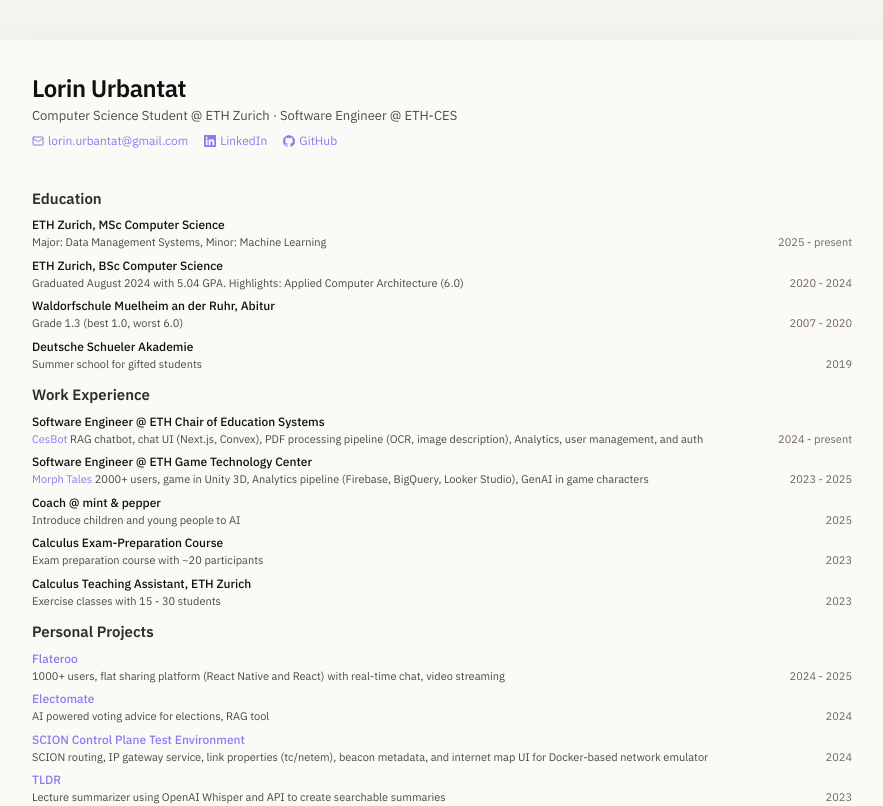
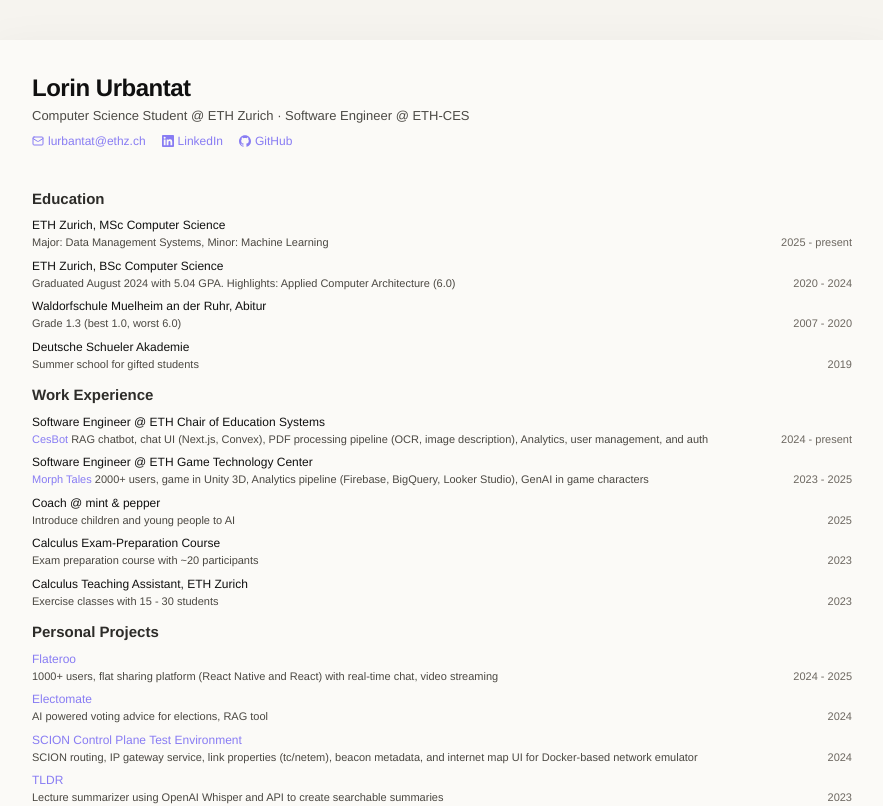
Before and after one commit to Bruol/CV, a React app: page /opencca/cv in a window 1280 px wide. Shown: the top 806 px of the page, without its empty margins (198-1081 px from the left). Built offline with nearby package versions, Linux system fonts and the light colour scheme; the HTML template or start-up script is replaced by a standard one; a web font is replaced by a local one.

Commit message:
added different font

```diff
--- a/scripts/export-pdf.ts
+++ b/scripts/export-pdf.ts
@@ -7,6 +7,7 @@
 
 const ROUTES = [
   { path: '/', filename: 'cv.pdf' },
+  { path: '/opencca/cv', filename: 'opencca-cv.pdf' },
 ]
 
 const PORT = Number(process.env.PORT ?? 4173)
--- a/src/index.css
+++ b/src/index.css
@@ -1,4 +1,18 @@
-@import url('https://fonts.googleapis.com/css2?family=IBM+Plex+Sans:wght@400;500;600&display=swap');
+@font-face {
+  font-family: 'FKT Gnarly';
+  src: url('./fonts/FKTGnarly_Rg.woff2') format('woff2');
+  font-weight: 400;
+  font-style: normal;
+  font-display: swap;
+}
+
+@font-face {
+  font-family: 'FKT Gnarly';
+  src: url('./fonts/FKTGnarly_SBd.woff2') format('woff2');
+  font-weight: 600;
+  font-style: normal;
+  font-display: swap;
+}
 
 @tailwind base;
 @tailwind components;
@@ -6,7 +20,7 @@
 
 @layer base {
   body {
-    font-family: "IBM Plex Sans", "Helvetica Neue", Arial, sans-serif;
+    font-family: "FKT Gnarly", "Helvetica Neue", Arial, sans-serif;
     color: #101010;
     background-color: #f6f4ef;
   }
--- a/src/opencca_application/OpenCCACV.tsx
+++ b/src/opencca_application/OpenCCACV.tsx
@@ -12,7 +12,7 @@
           </p>
           <div className="mt-1.5 flex flex-wrap gap-x-4 gap-y-0.5 text-[12px] text-[#2d2c29]">
             <a
-              href="mailto:lorin.urbantat@gmail.com"
+              href="mailto:lurbantat@ethz.ch"
               className="inline-flex items-center gap-1"
             >
               <svg
@@ -28,7 +28,7 @@
                 <rect x="2" y="4" width="20" height="16" rx="2" />
                 <path d="m22 7-8.97 5.7a1.94 1.94 0 0 1-2.06 0L2 7" />
               </svg>
-              lorin.urbantat@gmail.com
+              lurbantat@ethz.ch
             </a>
             <a
               href="https://linkedin.com/in/bruol"
--- a/tailwind.config.ts
+++ b/tailwind.config.ts
@@ -5,7 +5,7 @@
   theme: {
     extend: {
       fontFamily: {
-        sans: ['"IBM Plex Sans"', '"Helvetica Neue"', 'Arial', 'sans-serif'],
+        sans: ['"FKT Gnarly"', '"Helvetica Neue"', 'Arial', 'sans-serif'],
       },
     },
   },
```
